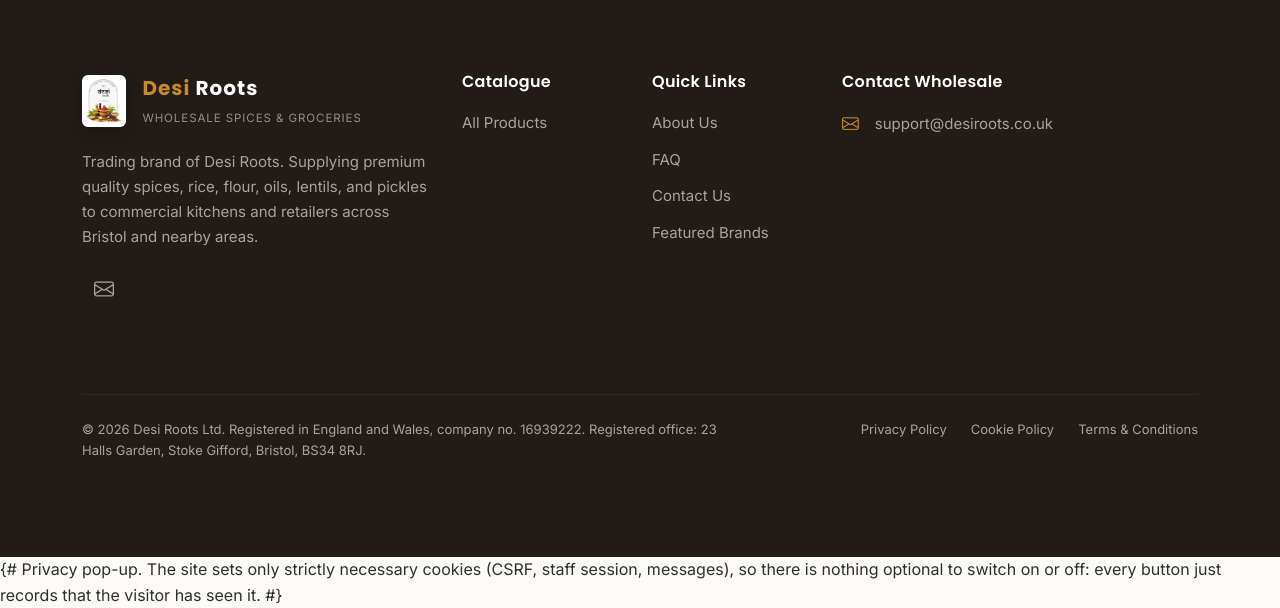
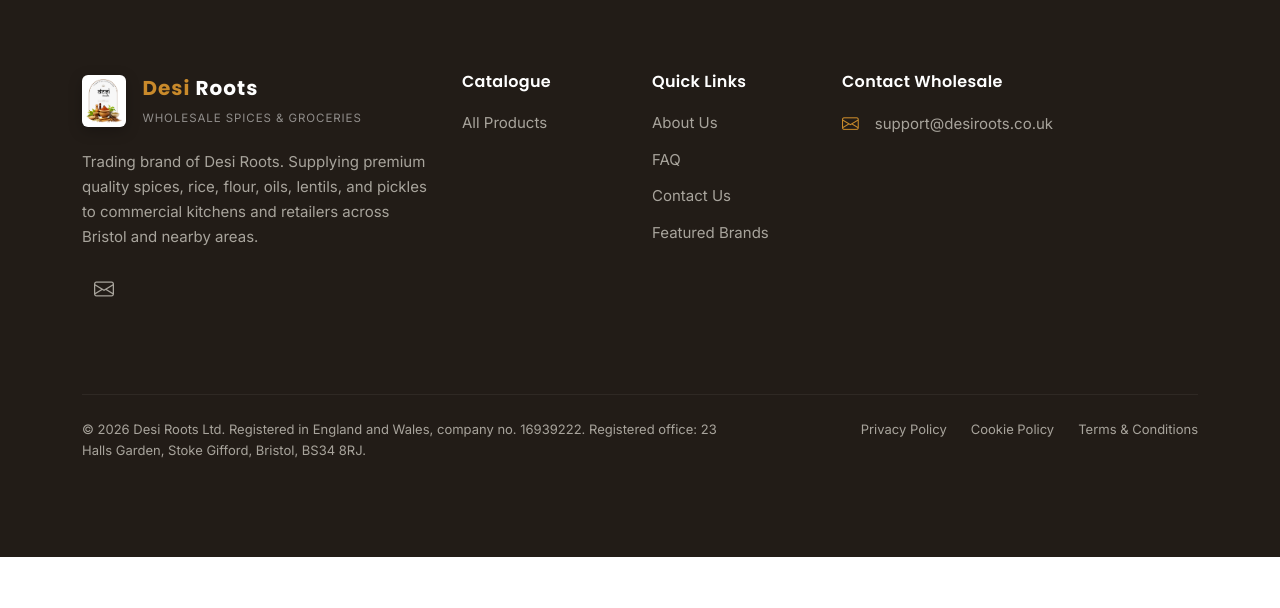
Before and after one commit to rinkalpatel776-cpu/Desi-Roots, a Django app: page /brands/ in a window 1280 px wide. Shown: the part 917-1525 px from the top of the page. After the commit the page ends 1474 px from the top, so only its background shows below. Run offline with Django 5.2, Linux system fonts and the light colour scheme; data comes from the database, SQL or seed files in the repository; data that the repository does not hold is empty.

Commit message:
Hide the privacy pop-up note that showed below the footer
A {# #} comment only works on one line; this one spanned two, so it
appeared as text on every page. Use {% comment %} instead.

Co-Authored-By: Claude Opus 5.5 <noreply@anthropic.com>

```diff
--- a/templates/base.html
+++ b/templates/base.html
@@ -218,8 +218,8 @@
   </a>
   {% endif %}
 
-  {# Privacy pop-up. The site sets only strictly necessary cookies (CSRF, staff session, messages),
-     so there is nothing optional to switch on or off: every button just records that the visitor has seen it. #}
+  {% comment %}Privacy pop-up. The site sets only strictly necessary cookies (CSRF, staff session, messages),
+     so there is nothing optional to switch on or off: every button just records that the visitor has seen it.{% endcomment %}
   <div id="cookieNotice" class="sp-cookie-notice" role="dialog" aria-labelledby="cookieNoticeTitle" aria-describedby="cookieNoticeText" hidden>
     <h2 id="cookieNoticeTitle" class="sp-cookie-notice__title">We value your privacy</h2>
     <p id="cookieNoticeText" class="sp-cookie-notice__text">
```
